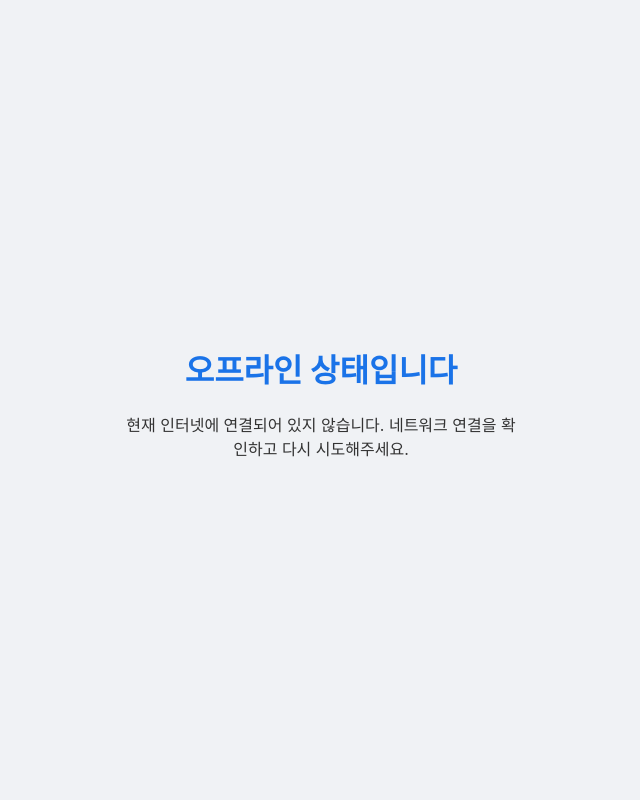
After one commit to hololee/Booter, a FastAPI app: template templates/offline.html in a window 1280 px wide. The commit adds this page. Shown: the whole page, without its empty margins (319-959 px from the left). Run offline with FastAPI, Linux system fonts and the light colour scheme; the template is opened without the code that fills it, so the values that code supplies are empty.

Commit message:
[Feature/31] PWA 기능 추가 (#32)
* feat: A2HS 기능 추가

* fix: 아이콘 수정

```diff
--- a/app.py
+++ b/app.py
@@ -34,6 +34,12 @@ async def validation_exception_handler(request: Request, exc: RequestValidationE
 async def home(request: Request):
     """메인 페이지"""
     return templates.TemplateResponse("index.html", {"request": request})
+
+
+@app.get("/offline", response_class=HTMLResponse)
+async def offline(request: Request):
+    """오프라인 페이지"""
+    return templates.TemplateResponse("offline.html", {"request": request})
 
 
 # PC 관리 API
--- /dev/null
+++ b/templates/offline.html
@@ -0,0 +1,39 @@
+
+<!DOCTYPE html>
+<html lang="ko">
+<head>
+    <meta charset="UTF-8">
+    <meta name="viewport" content="width=device-width, initial-scale=1.0">
+    <title>Offline - Booter</title>
+    <style>
+        body {
+            font-family: 'Inter', sans-serif;
+            background-color: #f0f2f5;
+            color: #333;
+            display: flex;
+            justify-content: center;
+            align-items: center;
+            height: 100vh;
+            margin: 0;
+            text-align: center;
+        }
+        .container {
+            max-width: 400px;
+            padding: 2rem;
+        }
+        h1 {
+            font-size: 2rem;
+            color: #1a73e8;
+        }
+        p {
+            font-size: 1rem;
+        }
+    </style>
+</head>
+<body>
+    <div class="container">
+        <h1>오프라인 상태입니다</h1>
+        <p>현재 인터넷에 연결되어 있지 않습니다. 네트워크 연결을 확인하고 다시 시도해주세요.</p>
+    </div>
+</body>
+</html>
```
Also changed, not shown: static/service-worker.js (added, +55 -0 lines), templates/index.html (+14 -0 lines), static/manifest.json (added), static/resources/booter.png (added).
